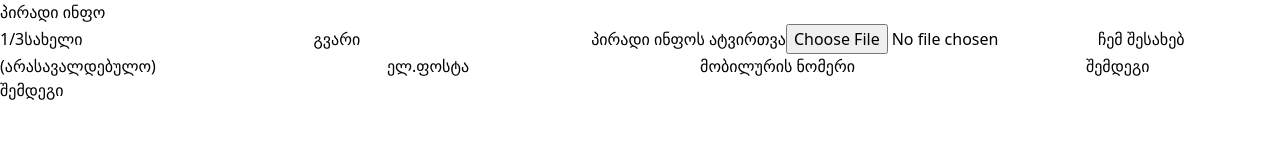
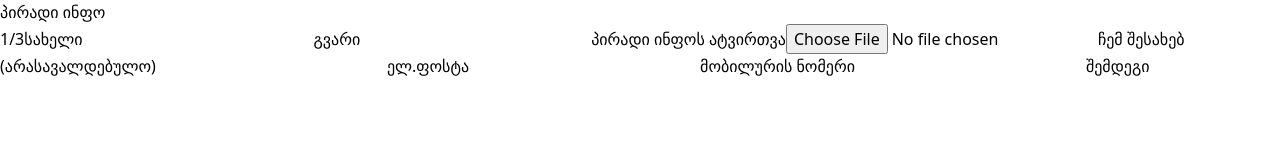
Before and after one commit to kachkacha2003/colab-team9, a React (Vite) app: page /privateInfo in a window 1280 px wide. Shown: the top 160 px of the page. Built offline with nearby package versions, Linux system fonts and the light colour scheme.

Commit message:
delete Content.tsx

```diff
--- a/src/App.tsx
+++ b/src/App.tsx
@@ -1,11 +1,11 @@
 import { RouterProvider, createBrowserRouter } from "react-router-dom";
-import Content from "./component/Content";
+import PrivateInfo from "./component/PrivateInfo";
 
 function App() {
   const router = createBrowserRouter([
     {
       path: "privateInfo",
-      element: <Content />,
+      element: <PrivateInfo />,
     },
   ]);
   return (
--- a/src/component/Content.tsx
+++ /dev/null
@@ -1,15 +0,0 @@
-import BackButtonArrow from "../buttons/BackButtonArrow";
-import PrivateInfo from "./PrivateInfo";
-import NextButton from "../buttons/NextButton";
-
-function Content() {
-  return (
-    <div>
-      <BackButtonArrow />
-      <PrivateInfo />
-      <NextButton />
-    </div>
-  );
-}
-
-export default Content;
```
